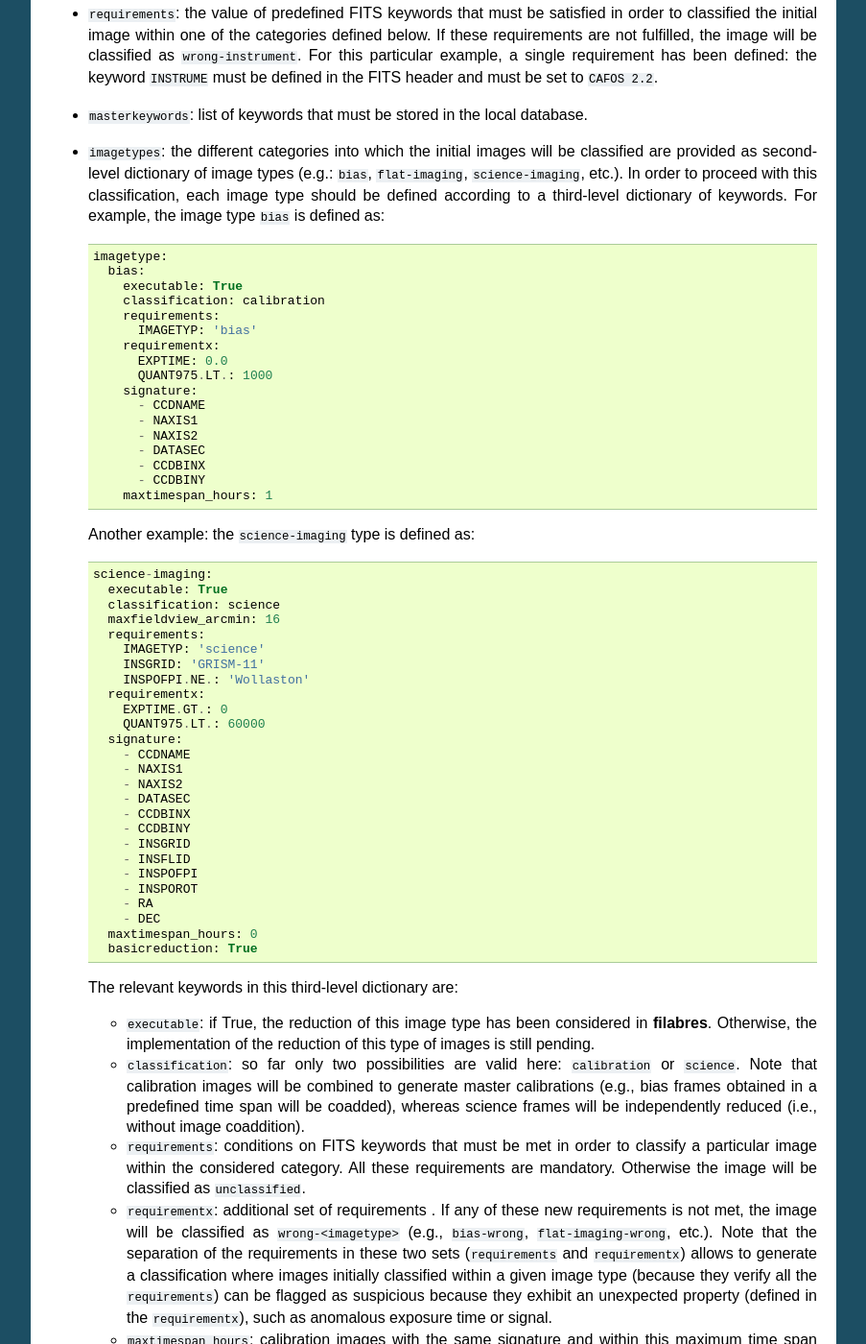
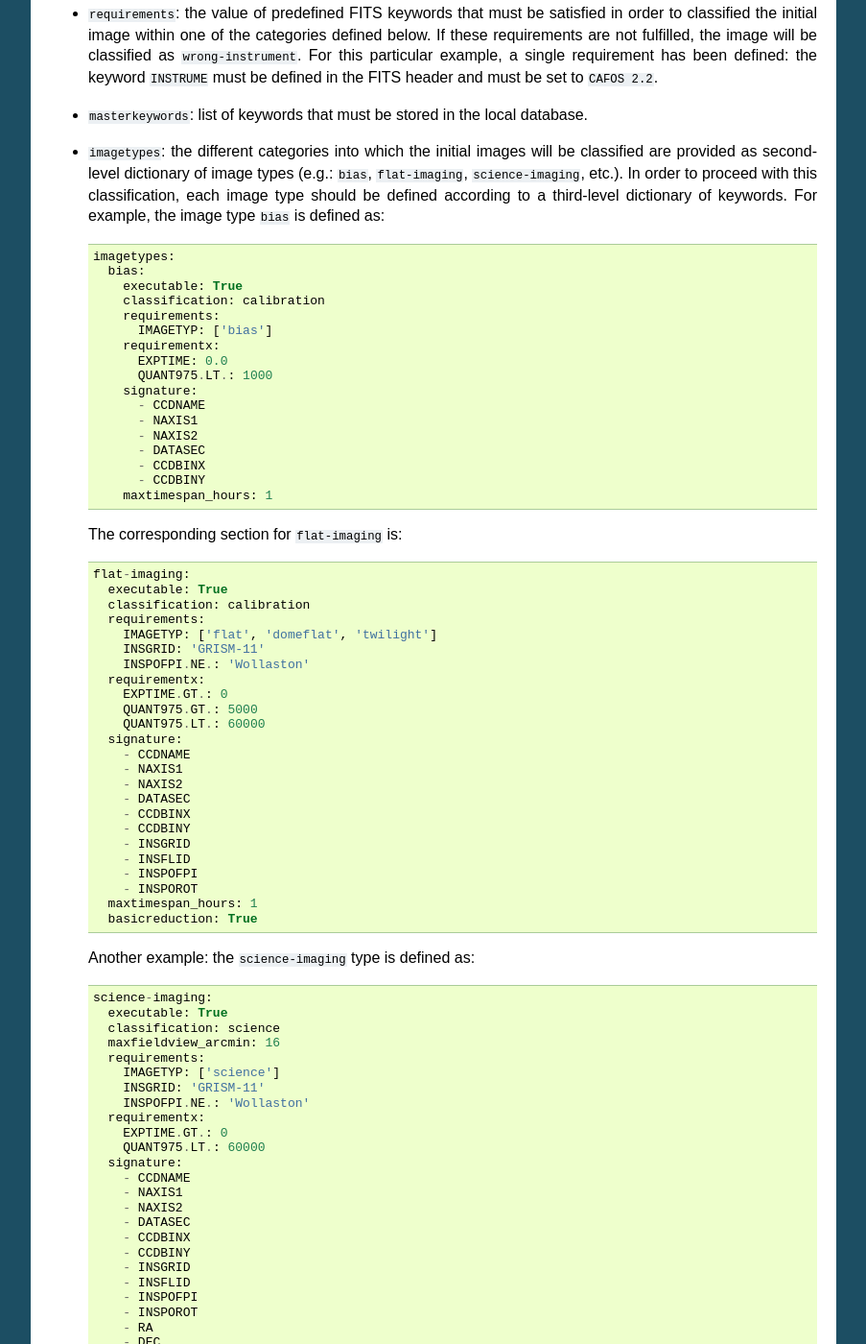
Before and after one commit to nicocardiel/filabres, a Sphinx documentation site: the page built from doc/classification.rst, in a window 1280 px wide and 1400 px high, scrolled down 1184 px. Shown: the whole window at 96% size, without its empty margins (198-1101 px from the left). Built offline with Sphinx 7.4.7, drawn with Linux system fonts in a browser that asks for light colours; formulas are drawn with MathJax 3; some of the changed text lies outside the part shown.

Commit message:
Update required packages and documentation
The package seaborn is included as a requirement.
The documentation now explains that IMAGETYP must be a list in the instrument configuration file.

```diff
--- a/doc/classification.rst
+++ b/doc/classification.rst
@@ -98,12 +98,12 @@ the following keys: ``instname``, ``version``, ``requirements``,
 
   ::
 
-    imagetype:
+    imagetypes:
       bias:
         executable: True
         classification: calibration
         requirements:
-          IMAGETYP: 'bias'
+          IMAGETYP: ['bias']
         requirementx:
           EXPTIME: 0.0
           QUANT975.LT.: 1000
@@ -116,6 +116,35 @@ the following keys: ``instname``, ``version``, ``requirements``,
           - CCDBINY
         maxtimespan_hours: 1
 
+  The corresponding section for ``flat-imaging`` is:
+
+  ::
+
+    flat-imaging:
+      executable: True
+      classification: calibration
+      requirements:
+        IMAGETYP: ['flat', 'domeflat', 'twilight']
+        INSGRID: 'GRISM-11'
+        INSPOFPI.NE.: 'Wollaston'
+      requirementx:
+        EXPTIME.GT.: 0
+        QUANT975.GT.: 5000
+        QUANT975.LT.: 60000
+      signature:
+        - CCDNAME
+        - NAXIS1
+        - NAXIS2
+        - DATASEC
+        - CCDBINX
+        - CCDBINY
+        - INSGRID
+        - INSFLID
+        - INSPOFPI
+        - INSPOROT
+      maxtimespan_hours: 1
+      basicreduction: True
+
   Another example: the ``science-imaging`` type is defined as:
 
   ::
@@ -125,7 +154,7 @@ the following keys: ``instname``, ``version``, ``requirements``,
       classification: science
       maxfieldview_arcmin: 16
       requirements:
-        IMAGETYP: 'science'
+        IMAGETYP: ['science']
         INSGRID: 'GRISM-11'
         INSPOFPI.NE.: 'Wollaston'
       requirementx:
@@ -162,7 +191,10 @@ the following keys: ``instname``, ``version``, ``requirements``,
   - ``requirements``: conditions on FITS keywords that must be met in order to
     classify a particular image within the considered category. All these
     requirements are mandatory. Otherwise the image will be classified as
-    ``unclassified``.
+    ``unclassified``. *Important*: note here that ``IMAGETYP`` should be defined
+    as a list of possible names. For example, in the case of flats exposures in
+    imaging mode, possible values for this keyword are ``flat``, ``domeflat``
+    or ``twilight``.
 
   - ``requirementx``: additional set of requirements . If any of these new
     requirements is not met, the image will be classified as
--- a/doc/installation.rst
+++ b/doc/installation.rst
@@ -33,9 +33,7 @@ it is possible to install **Anaconda** by executing ``conda install anaconda``).
 ----------------------
 
 Visit the `Miniconda webpage <https://docs.conda.io/en/latest/miniconda.html>`_
-and download the installer corresponding to your operative system (and,
-preferably, Python 3.7, which is the Python version employed to develop the
-code).
+to download the installer appropriate for your operating system. Although the original code was developed using Python 3.7, ensure you select a recent Python version.
 
 If you have updated the ``$PATH`` system variable during the **Miniconda** or
 **Anaconda** installation, you can call ``conda`` commands directly in the
--- a/filabres/version.py
+++ b/filabres/version.py
@@ -8,7 +8,7 @@
 # License-Filename: LICENSE.txt
 #
 
-version = '1.4.0'
+version = '1.4.1'
 
 
 def main():
```
Also changed, not shown: other parts of doc/installation.rst (+1 -0 lines), setup.py (+4 -3 lines).
